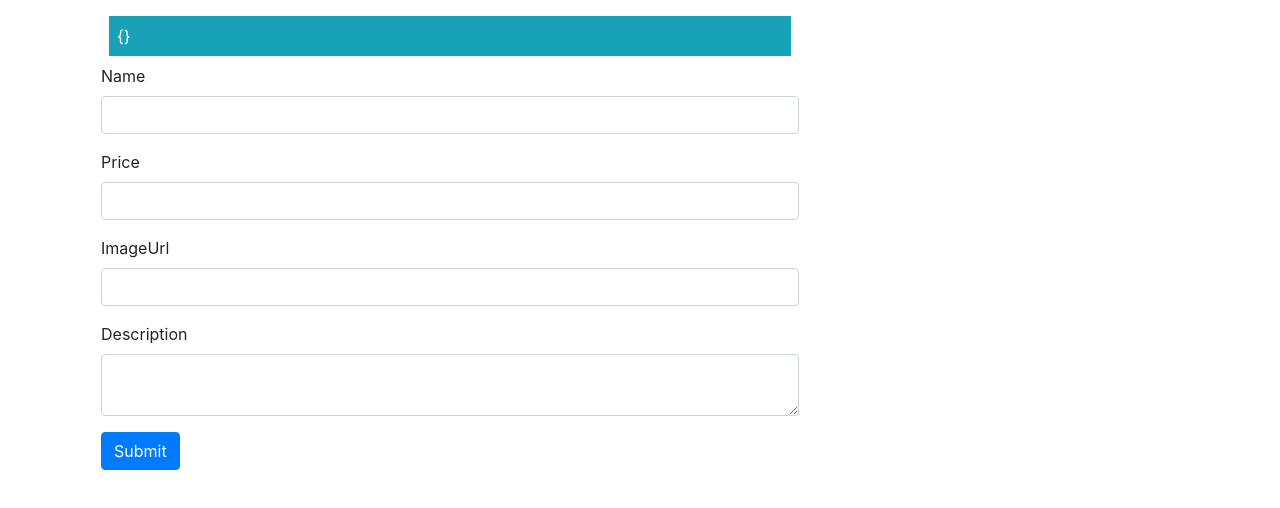
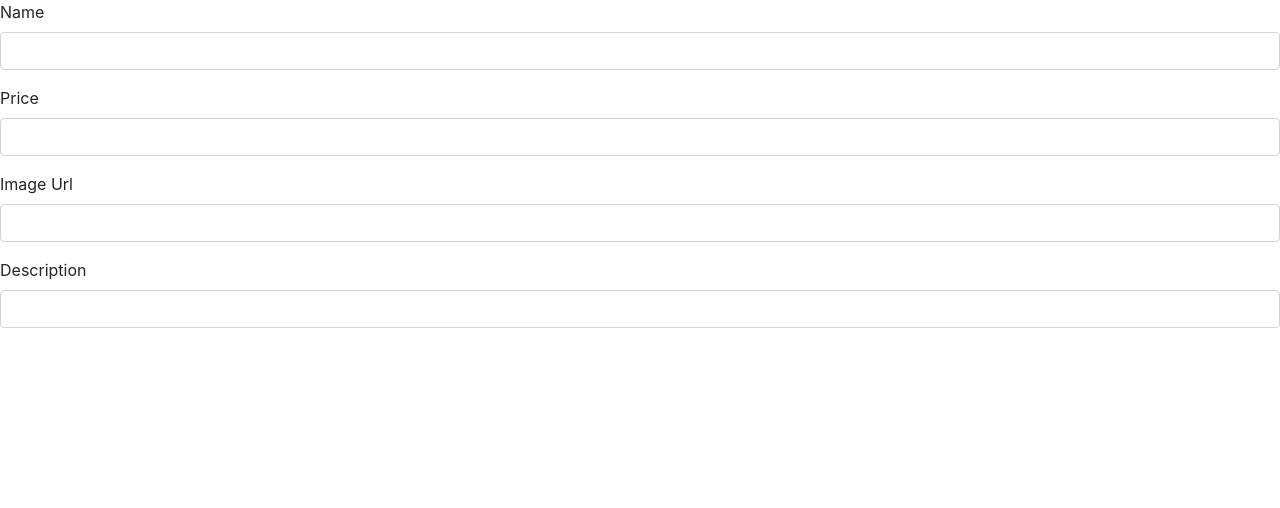
Before and after one commit to Arifdamar/Angular, an Angular app in the folder example/: page / in a window 1280 px wide. Shown: the top 508 px of the page. Built offline with nearby package versions, Linux system fonts and the light colour scheme.

Commit message:
Initializing reactive form

```diff
--- a/example/src/app/app.module.ts
+++ b/example/src/app/app.module.ts
@@ -1,7 +1,7 @@
 import { BrowserModule } from '@angular/platform-browser';
 import { NgModule } from '@angular/core';
 import { ProductComponent } from './product.component';
-import { FormsModule } from '@angular/forms';
+import { FormsModule, ReactiveFormsModule } from '@angular/forms';
 
 
 @NgModule({
@@ -10,7 +10,7 @@ import { FormsModule } from '@angular/forms';
   ],
   imports: [
     BrowserModule,
-    FormsModule
+    ReactiveFormsModule
   ],
   providers: [],
   bootstrap: [ProductComponent]
--- a/example/src/app/product.component.html
+++ b/example/src/app/product.component.html
@@ -1,81 +1,23 @@
-<div class="container">
-  <div class="row">
-    <div class="col-8">
-      <div class="m-3">
-        <form #form="ngForm" (ngSubmit)="submitForm(form)">
-
-          <div class="bg-danger rounded-lg text-white p-3 my-2" *ngIf="formSubmitted && form.invalid">
-            Error!
-            <ul>
-              <li *ngFor="let error of getFormValidationErrors(form)">
-                {{ error }}
-              </li>
-            </ul>
-          </div>
-
-          <div class="bg-info text-white m-2 p-2">
-            {{ jsonProduct }}
-          </div>
+<form>
 
   <div class="form-group">
     <label>Name</label>
-            <input required minlength="3" pattern="^[A-Za-z0-9 ]+$" [(ngModel)]="newProduct.name" name="name"
-              #name="ngModel" type="text" class="form-control">
-            <div class="alert alert-danger" *ngIf="(formSubmitted || name.dirty) && name.invalid">
-              <ul>
-                <li *ngFor="let error of getValidationErrors(name)">
-                  {{ error }}
-                </li>
-              </ul>
-            </div>
+    <input class="form-control">
   </div>
 
   <div class="form-group">
     <label>Price</label>
-            <input required [(ngModel)]="newProduct.price" name="price" #price="ngModel" type="text"
-              class="form-control">
-          </div>
-          <div class="alert alert-danger" *ngIf="(formSubmitted || price.dirty) && price.invalid">
-            <ul>
-              <li *ngFor="let error of getValidationErrors(price)">
-                {{ error }}
-              </li>
-            </ul>
+    <input class="form-control">
   </div>
 
   <div class="form-group">
-            <label>ImageUrl</label>
-            <input required [(ngModel)]="newProduct.imageUrl" name="imageUrl" #imageUrl="ngModel" type="text"
-              class="form-control">
-          </div>
-          <div class="alert alert-danger" *ngIf="(formSubmitted || imageUrl.dirty) && imageUrl.invalid">
-            <ul>
-              <li *ngFor="let error of getValidationErrors(imageUrl)">
-                {{ error }}
-              </li>
-            </ul>
+    <label>Image Url</label>
+    <input class="form-control">
   </div>
 
   <div class="form-group">
     <label>Description</label>
-            <textarea required [(ngModel)]="newProduct.description" name="description" #description="ngModel"
-              type="text" class="form-control"></textarea>
-          </div>
-          <div class="alert alert-danger" *ngIf="(formSubmitted || description.dirty) && description.invalid">
-            <ul>
-              <li *ngFor="let error of getValidationErrors(description)">
-                {{ error }}
-              </li>
-            </ul>
+    <input class="form-control">
   </div>
 
-          <button
-          class="btn btn-primary"
-          type="submit"
-          [disabled]="formSubmitted && form.invalid"
-          [class.btn-secondary]="formSubmitted && form.invalid">Submit</button>
 </form>
-      </div>
-    </div>
-  </div>
-</div>
--- a/example/src/app/product.component.ts
+++ b/example/src/app/product.component.ts
@@ -10,64 +10,4 @@ import { NgForm } from '@angular/forms';
 })
 export class ProductComponent {
 
-    model: ProductRepository = new ProductRepository();
-
-    newProduct: Product = new Product();
-
-    get jsonProduct():string {
-        return JSON.stringify(this.newProduct);
-    }
-
-    addProduct(product: Product): void {
-        console.log('new product: ' + this.jsonProduct);
-    }
-
-    getFormValidationErrors(form: NgForm): string[] {
-        let messages: string[] = [];
-
-        Object.keys(form.controls).forEach(k => {
-            console.log(k);
-            console.log(form.controls[k]);
-
-            this.getValidationErrors(form.controls[k], k)
-            .forEach(message => messages.push(message));
-        });
-
-        return messages;
-    }
-
-    getValidationErrors(state: any, key?: string) {
-        let controlName: string = state.name || key;
-        let messages: string[] = [];
-
-        if(state.errors) {
-            for(let errorName in state.errors) {
-                switch(errorName){
-                    case 'required':
-                        messages.push(`You must enter a ${controlName}.`);
-                        break;
-                    case 'minlength':
-                        messages.push(`Minimun character length for ${controlName} is ${state.errors.minlength.requiredLength}`);
-                        break;
-                    case 'pattern':
-                        messages.push(`${controlName} contains invalid characters`);
-                }
-            }
-        }
-        return messages;
-    }
-
-    formSubmitted: boolean = false;
-
-    submitForm(form: NgForm) {
-        console.log(form);
-        this.formSubmitted = true;
-        if(form.valid) {
-            this.addProduct(this.newProduct);
-            this.newProduct = new Product();
-            form.reset();
-            this.formSubmitted = false;
-        }
-    }
-
 }
```
Lines whose indentation alone changed are shown as unchanged.
